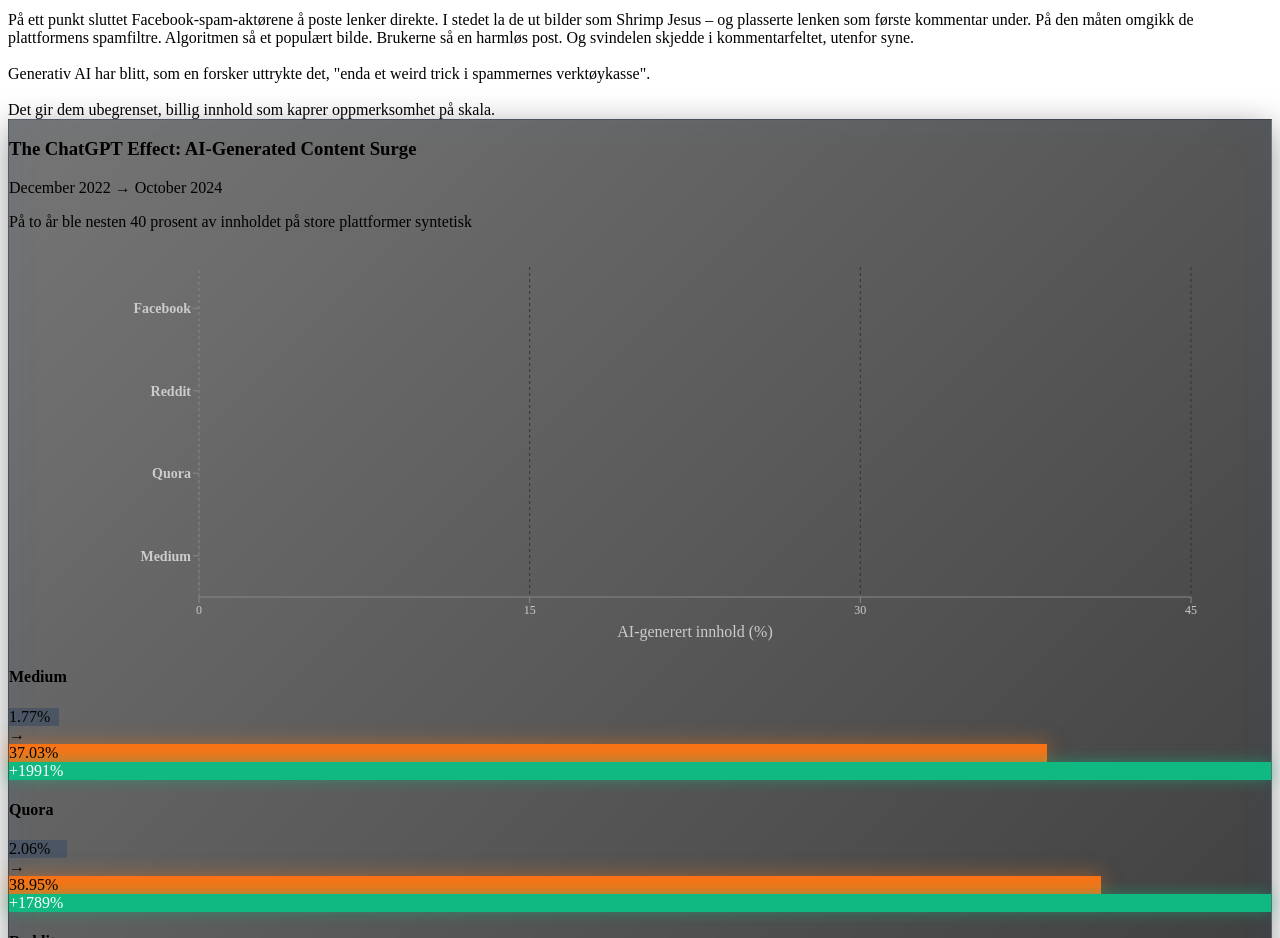
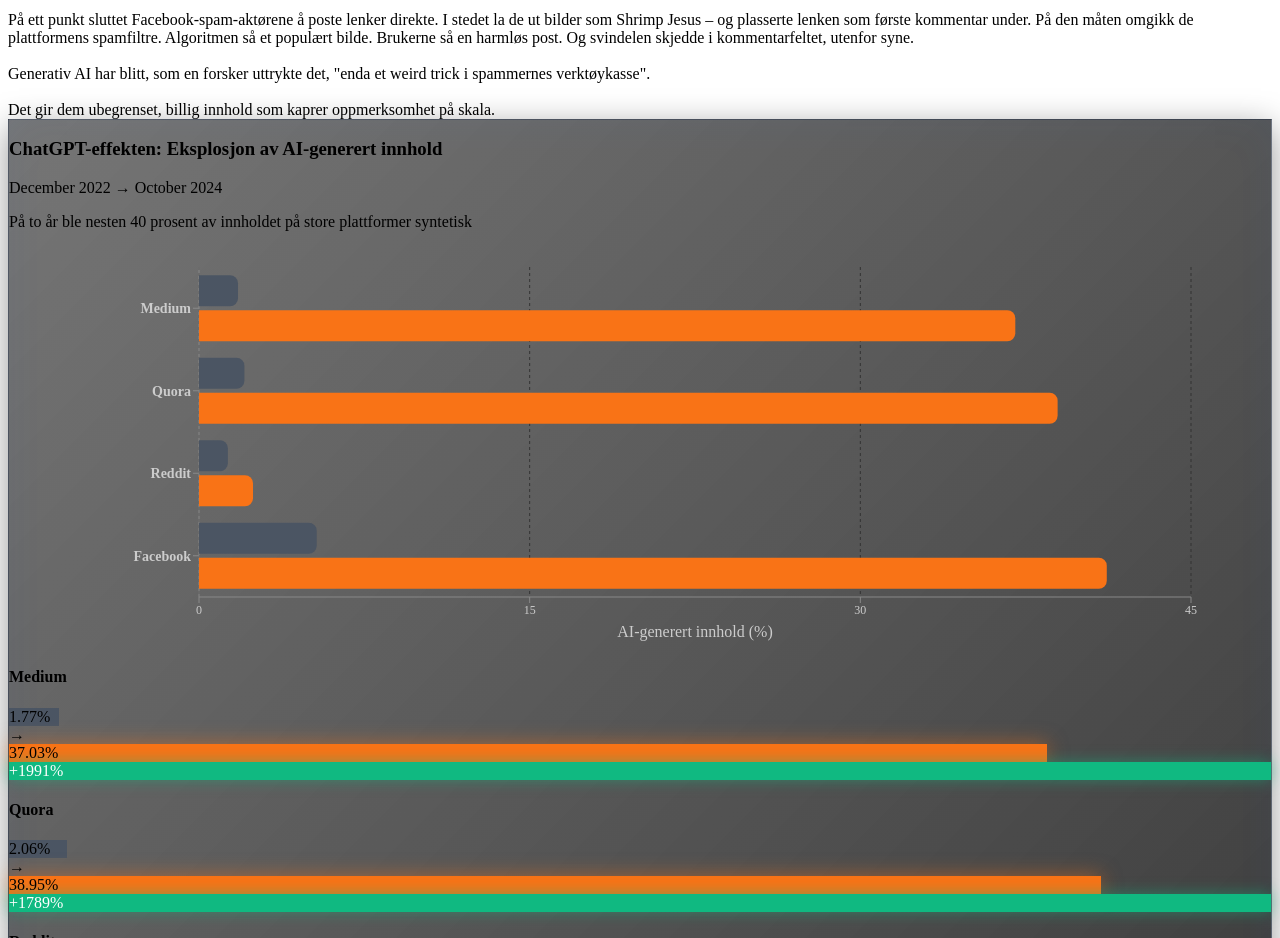
Before and after one commit to uffiulf/dead-internet-theory-article-2, a React (Vite) app: page / in a window 1280 px wide. Shown: the part 3340-4278 px from the top of the page. Built offline with nearby package versions, Linux system fonts and the light colour scheme; the HTML template or start-up script is replaced by a standard one.

Commit message:
Fix: Translate chart title to Norwegian and fix Recharts horizontal bars

```diff
--- a/src/components/charts/ChartSlope.jsx
+++ b/src/components/charts/ChartSlope.jsx
@@ -78,7 +78,7 @@
           <ResponsiveContainer width="100%" height={400}>
             <BarChart
               data={chartData}
-              layout="horizontal"
+              layout="vertical"
               margin={{ top: 20, right: 80, left: 100, bottom: 20 }}
             >
               <CartesianGrid strokeDasharray="3 3" stroke="#333" horizontal={false} />
@@ -121,11 +121,7 @@
                 radius={[0, 8, 8, 0]}
                 animationDuration={800}
                 animationBegin={300}
-              >
-                {chartData.map((entry, index) => (
-                  <Cell key={`before-${index}`} fill={beforeColor} />
-                ))}
-              </Bar>
+              />
 
               {/* After bars - dramatic orange with glow effect */}
               <Bar
@@ -134,18 +130,7 @@
                 radius={[0, 8, 8, 0]}
                 animationDuration={1200}
                 animationBegin={800}
-              >
-                {chartData.map((entry, index) => (
-                  <Cell
-                    key={`after-${index}`}
-                    fill={afterColor}
-                    style={{
-                      filter: 'drop-shadow(0 0 8px rgba(249, 115, 22, 0.6))',
-                      transition: 'all 0.3s ease'
-                    }}
-                  />
-                ))}
-              </Bar>
+              />
             </BarChart>
           </ResponsiveContainer>
         </div>
--- a/src/data/charts/chatgptData.json
+++ b/src/data/charts/chatgptData.json
@@ -1,5 +1,5 @@
 {
-  "title": "The ChatGPT Effect: AI-Generated Content Surge",
+  "title": "ChatGPT-effekten: Eksplosjon av AI-generert innhold",
   "subtitle": "December 2022 → October 2024",
   "data": [
     {
```
